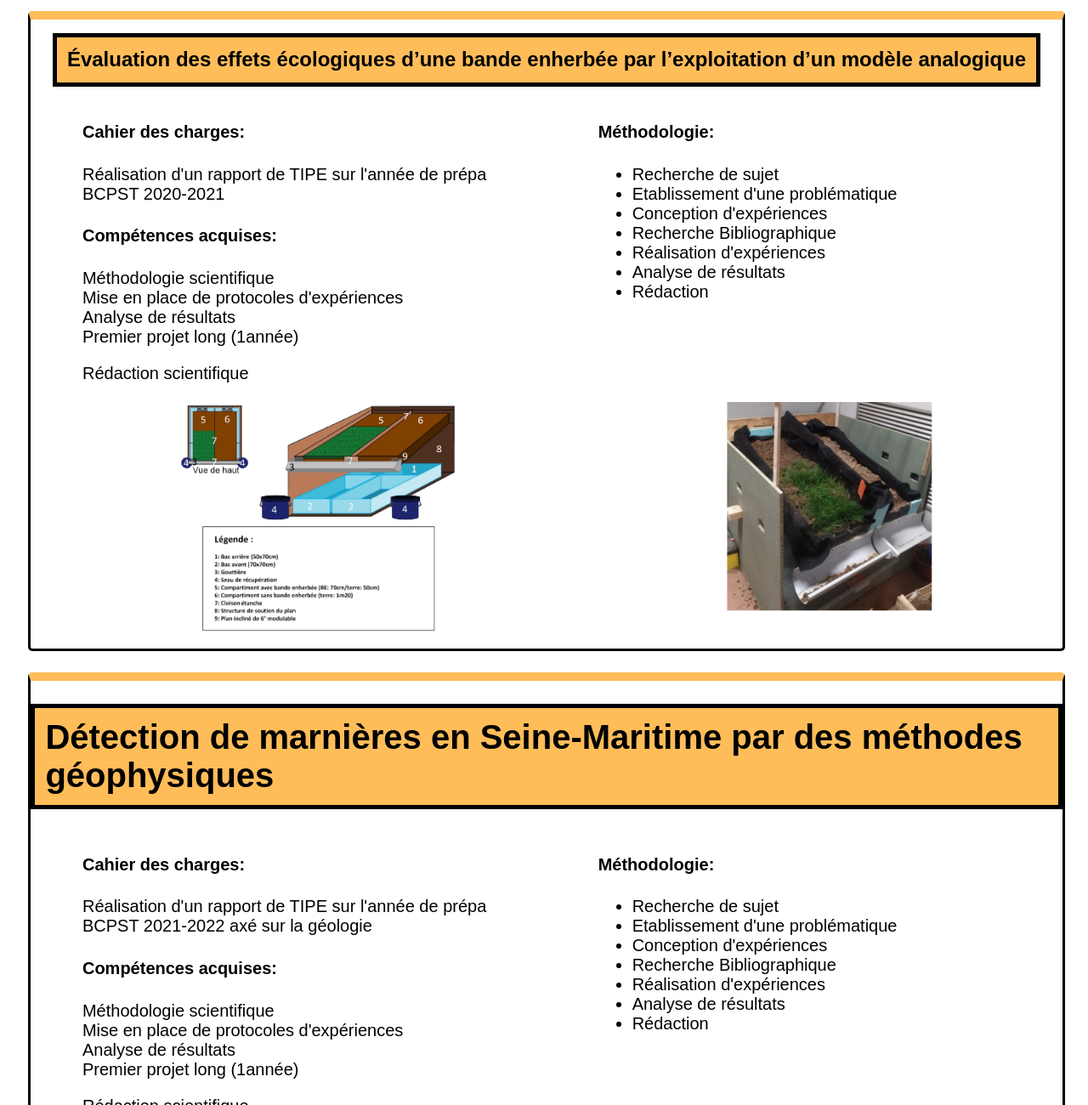
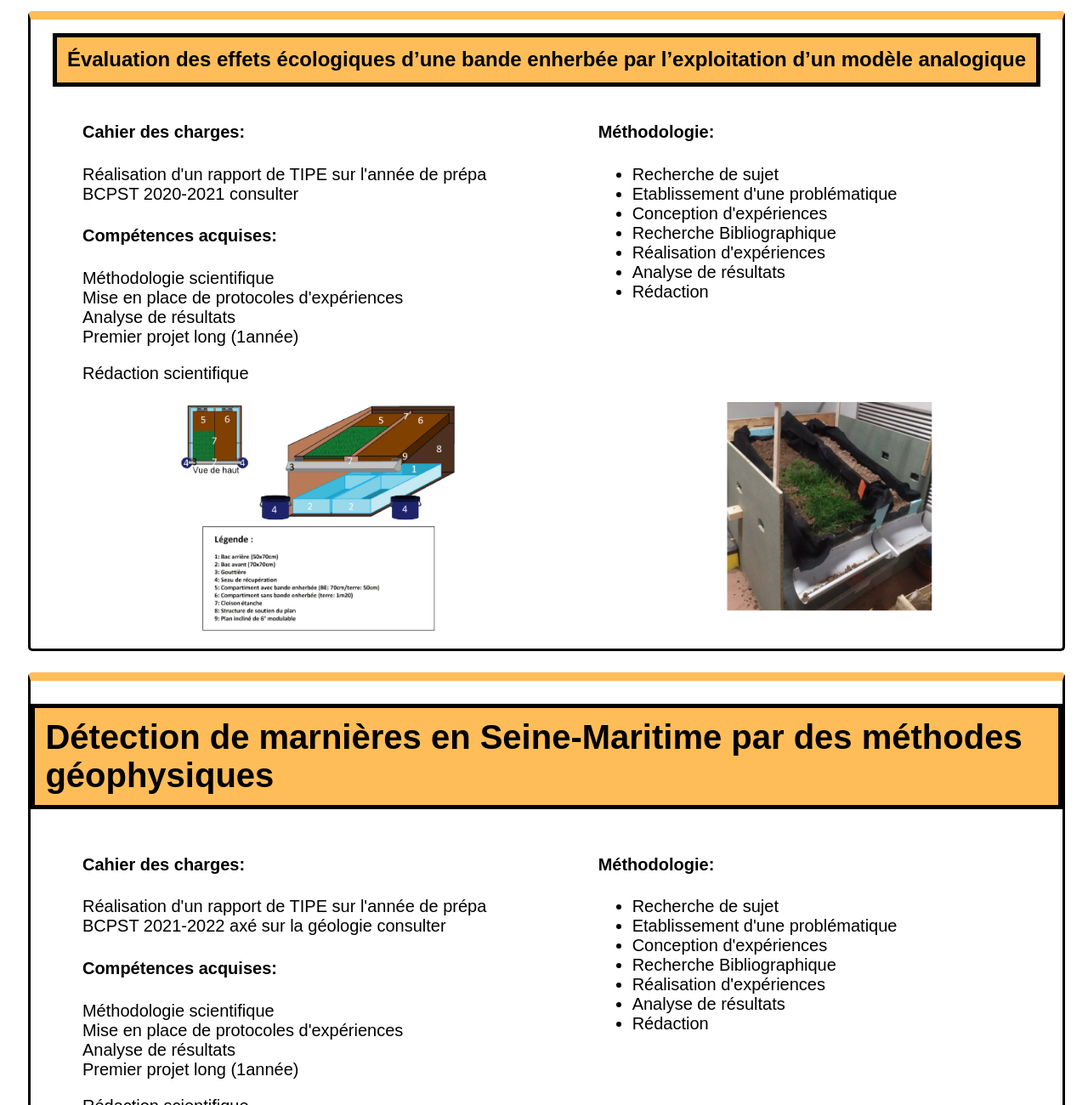
Before and after one commit to skut01/portfolio, a plain HTML site: page retex.html in a window 1280 px wide. Shown: the part 4115-5415 px from the top of the page at 85% size. Drawn offline with Linux system fonts and the light colour scheme.

Commit message:
liens rapports

```diff
--- a/retex.html
+++ b/retex.html
@@ -213,7 +213,7 @@
             <div>
                 <h4>Cahier des charges:</h4>
                 <p>
-                    Réalisation d'un rapport de TIPE sur l'année de prépa BCPST 2020-2021
+                    Réalisation d'un rapport de TIPE sur l'année de prépa BCPST 2020-2021 <a href="La bande enherbée _ une interface entre milieu exploité et milieu naturel.pdf"> consulter </a>
                 </p>
 
                 <div>
@@ -247,7 +247,7 @@
             <div>
                 <h4>Cahier des charges:</h4>
                 <p>
-                    Réalisation d'un rapport de TIPE sur l'année de prépa BCPST 2021-2022 axé sur la géologie
+                    Réalisation d'un rapport de TIPE sur l'année de prépa BCPST 2021-2022 axé sur la géologie <a href="CONCOURS TIPE_merged (1).pdf"> consulter </a>
                 </p>
 
                 <div>
```
